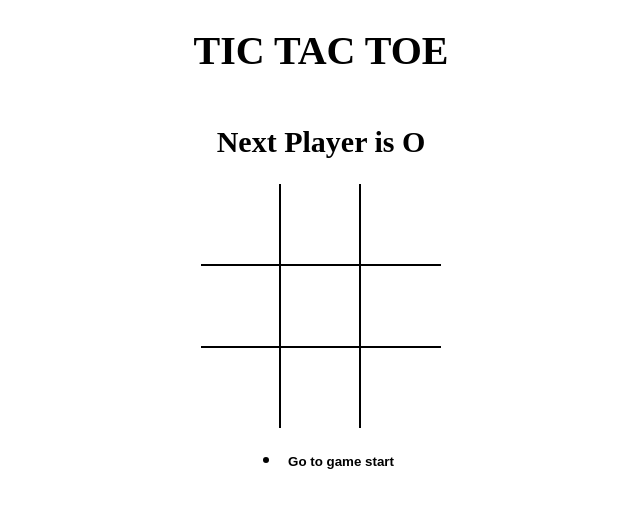
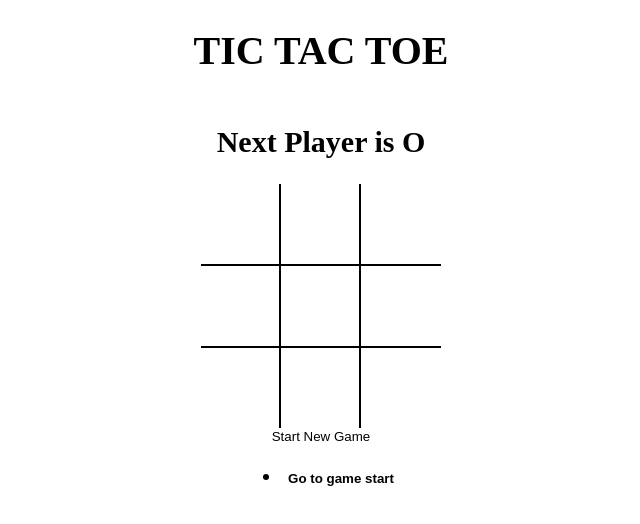
Before and after one commit to tejasveedighe/tic-tac-toe, a React (Vite) app: page / in a window 1280 px wide. Shown: the top 524 px of the page, without its empty margins (319-959 px from the left). Built offline with nearby package versions, Linux system fonts and the light colour scheme.

Commit message:
added new game button

```diff
--- a/src/App.jsx
+++ b/src/App.jsx
@@ -7,10 +7,10 @@ import Message from './components/Message';
 
 import './styles/root.scss';
 
+const NEW_GAME = { board: Array(9).fill(null), isXNext: false };
+
 export default function App() {
-  const [history, setHistory] = useState([
-    { board: Array(9).fill(null), isXNext: false },
-  ]);
+  const [history, setHistory] = useState([NEW_GAME]);
 
   const [currentMove, setCurrentMove] = useState(0);
 
@@ -39,11 +39,20 @@ export default function App() {
     setCurrentMove(move);
   };
 
+  const setNewGame = () => {
+    setHistory([NEW_GAME]);
+    setCurrentMove(0);
+  };
+
   return (
     <div className="app">
       <h1>TIC TAC TOE</h1>
       <Message winner={winner} current={current} />
       <Board board={current.board} handleClick={handleClick} />
+      <button type="button" onClick={() => setNewGame()}>
+        {' '}
+        Start New Game
+      </button>
       <History history={history} moveTo={moveTo} currentMove={currentMove} />
     </div>
   );
```
Also changed, not shown: 1 other file (tests, documents, lock files or other folders).
